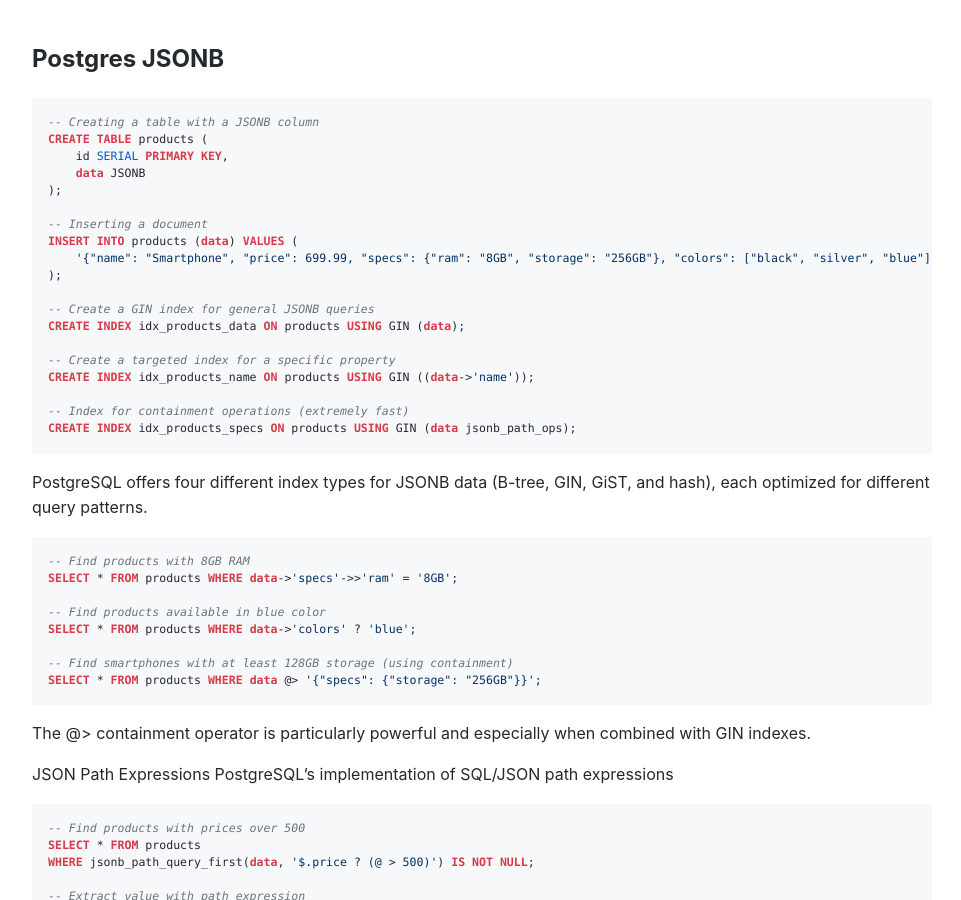
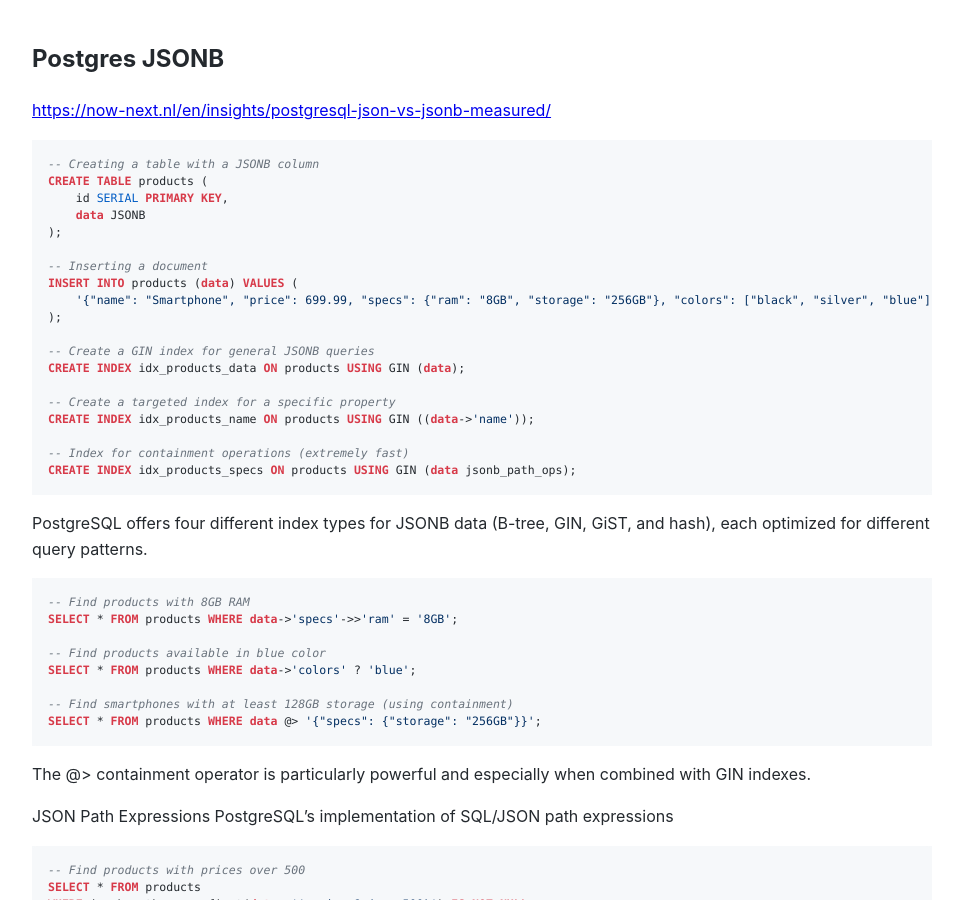
Before and after one commit to Michael-Lubinsky/michael-lubinsky.github.com, a Jekyll site: the page built from pg/pg_json.md, in a window 1280 px wide and 900 px high. Shown: the whole window, without its empty margins (158-1119 px from the left). Built offline with Jekyll 4.4.1, drawn with Linux system fonts in a browser that asks for light colours; our own code applies the rules of GitHub Pages for plain Markdown files.

Commit message:
Update pg_json.md

````diff
--- a/pg/pg_json.md
+++ b/pg/pg_json.md
@@ -1,5 +1,5 @@
-
 ## Postgres JSONB
+<https://now-next.nl/en/insights/postgresql-json-vs-jsonb-measured/>
 
 ```sql
 -- Creating a table with a JSONB column
````
